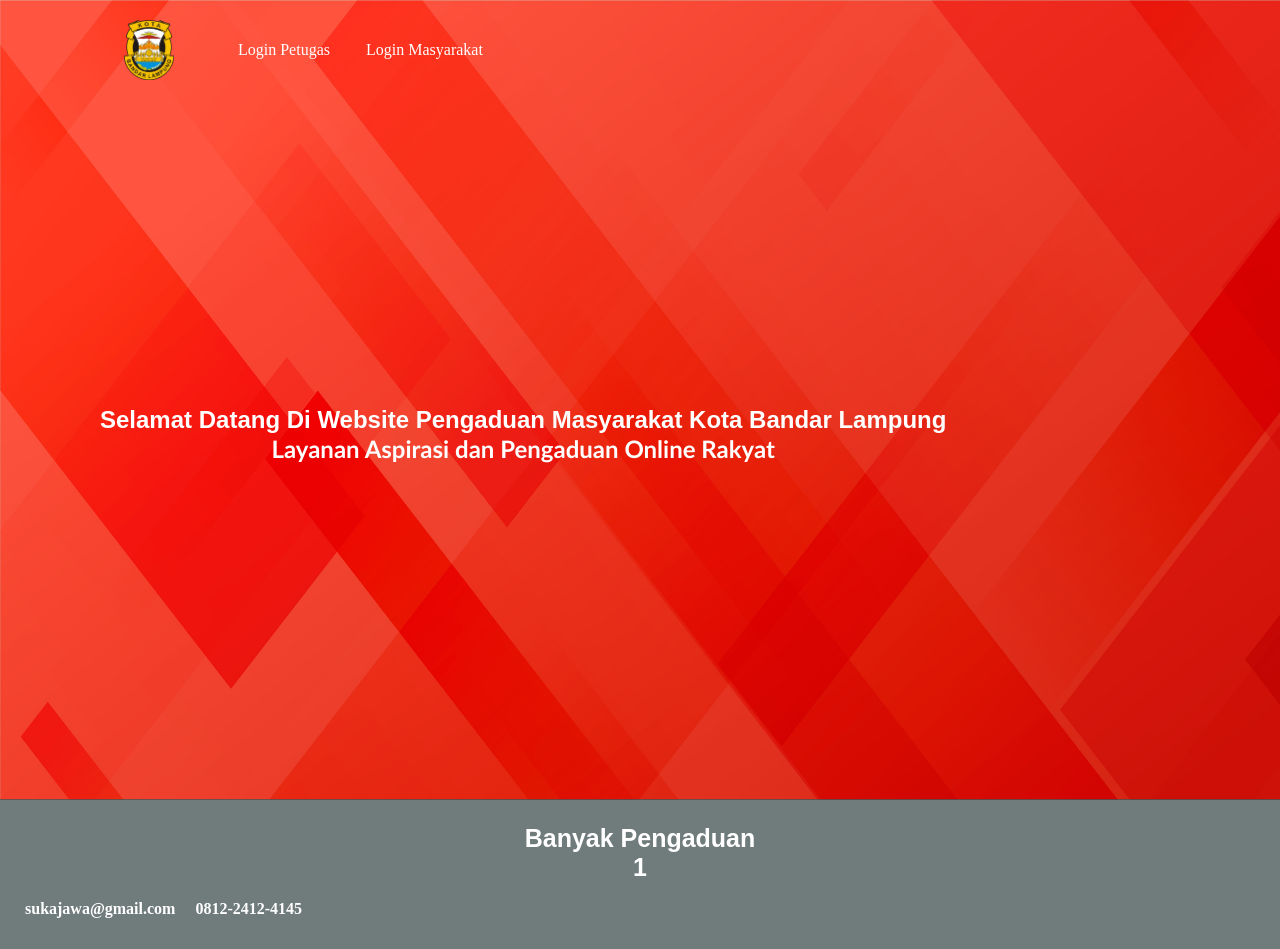
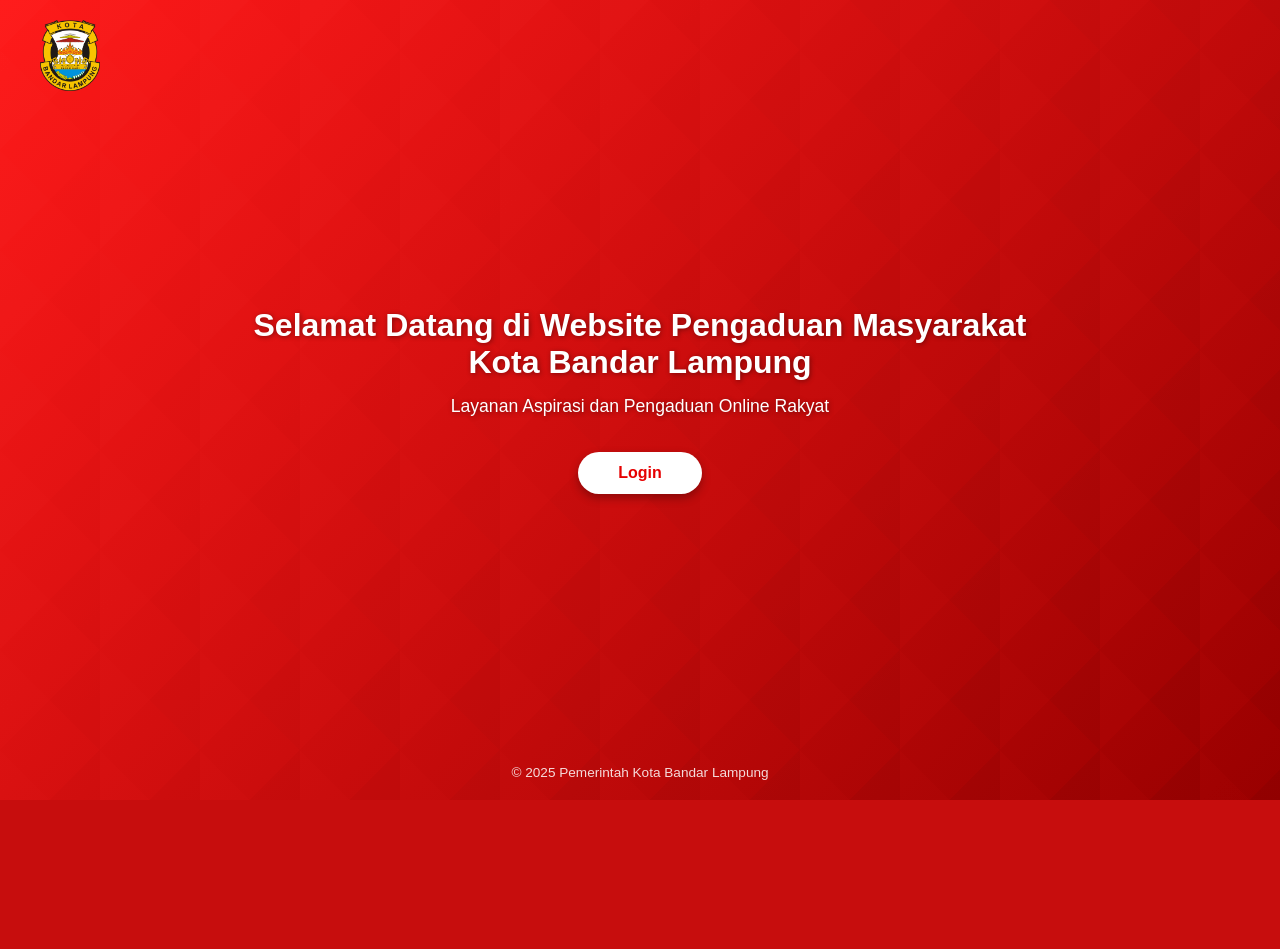
Before and after one commit to Aidil1705/pengaduan, a PHP site: page / in a window 1280 px wide. After the commit the page ends 800 px from the top, so only its background shows below. Run offline with PHP 8.4, Linux system fonts and the light colour scheme; data comes from the database, SQL or seed files in the repository.

Commit message:
perbarui index.php

```diff
--- a/index.php
+++ b/index.php
@@ -1,71 +1,113 @@
 <!DOCTYPE html>
-<html lang="en">
+<html lang="id">
 <head>
   <meta charset="UTF-8">
-    <meta http-equiv="X-UA-Compatible" content="IE=edge">
   <meta name="viewport" content="width=device-width, initial-scale=1.0">
+  <title>Pengaduan Masyarakat Kota Bandar Lampung</title>
   <style>
-        .gambar{
+    * {
+      margin: 0;
+      padding: 0;
+      box-sizing: border-box;
+      font-family: 'Poppins', sans-serif;
+    }
+
+    body {
+      height: 100vh;
+      background: linear-gradient(135deg, #ff1a1a, #990000);
+      display: flex;
+      flex-direction: column;
+      align-items: center;
+      justify-content: center;
+      color: #fff;
       position: relative;
-            top: -100px;
-            height: 100vh;
+      overflow: hidden;
     }
-        .container{
+
+    body::before {
+      content: "";
       position: absolute;
-            margin-top:-500px;
-            color:white;
-            font-family: Calibri;
-            text-align:center;
-            margin-left:100px;
+      inset: 0;
+      background-image:
+        linear-gradient(135deg, rgba(255,255,255,0.08) 25%, transparent 25%),
+        linear-gradient(135deg, transparent 75%, rgba(0,0,0,0.1) 75%),
+        linear-gradient(45deg, rgba(255,255,255,0.05) 25%, transparent 25%),
+        linear-gradient(45deg, transparent 75%, rgba(0,0,0,0.08) 75%);
+      background-size: 100px 100px;
+      mix-blend-mode: overlay;
+      z-index: 0;
+      opacity: 0.8;
     }
-        .h{
-            font-family:arial !important;
+
+    header {
+      position: absolute;
+      top: 20px;
+      left: 40px;
+      display: flex;
+      align-items: center;
+      gap: 10px;
+      z-index: 2;
     }
-        h1{
-            margin-top:25px;
-            font-family:arial;
-            font-size :25px;
-            color:white;
 
+    header img {
+      width: 60px;
     }
-        .footer{
-            position:absolute;
-            margin-top:-105px;
-            width: 100%;
-            height:150px;
-            background-color:#475657c6;
+
+    .content {
+      text-align: center;
+      z-index: 2;
+      text-shadow: 1px 1px 5px rgba(0,0,0,0.4);
     }
-        h4{
-            color:white;
-            margin-left:25px;
+
+    .content h1 {
+      font-size: 2rem;
+      font-weight: 700;
+      margin-bottom: 15px;
+    }
+
+    .content p {
+      font-size: 1.1rem;
+      margin-bottom: 35px;
+    }
+
+    .login-btn {
+      padding: 12px 40px;
+      font-size: 1rem;
+      color: #e60000;
+      background: #fff;
+      border: none;
+      border-radius: 30px;
+      cursor: pointer;
+      transition: 0.3s ease;
+      font-weight: 600;
+      box-shadow: 0 4px 10px rgba(0,0,0,0.3);
+    }
+
+    .login-btn:hover {
+      background: #cc0000;
+      color: #fff;
+      transform: scale(1.05);
+    }
+
+    footer {
+      position: absolute;
+      bottom: 20px;
+      color: rgba(255,255,255,0.85);
+      font-size: 0.85rem;
     }
   </style>
-    <title>Pengaduan Masyarakat</title>
 </head>
 <body>
-<?php
-    include 'header.php';
-    ?>
-    <img class="gambar" src="img/bg4.jpg" width="100%">
-    <br>
-    <div class="container">
-        <h2> <span class="h"> Selamat Datang Di Website Pengaduan Masyarakat Kota Bandar Lampung </span><br>Layanan Aspirasi dan Pengaduan Online Rakyat </h2>
+  <header>
+    <img src="img/logo-bandarlampung.png" alt="Logo Kota Bandar Lampung">
+  </header>
+
+  <div class="content">
+    <h1>Selamat Datang di Website Pengaduan Masyarakat<br>Kota Bandar Lampung</h1>
+    <p>Layanan Aspirasi dan Pengaduan Online Rakyat</p>
+    <button class="login-btn" onclick="location.href='login_masyarakat.php'">Login</button>
   </div>
-    <div class="footer">
-    <center>
-        <h1>
-            Banyak Pengaduan
-            <br>
-            <?php
-            include 'koneksi.php';
-            $qry= mysqli_query($conn, "SELECT * FROM pengaduan");
-            $banyak = mysqli_num_rows($qry);
-            echo ""  .mysqli_num_rows($qry)."";
-            ?>
-        </h1>
-    </center>
-    <br>
-    <h4>sukajawa@gmail.com &nbsp;&nbsp;&nbsp;&nbsp;0812-2412-4145</h4>
-    </div>
+
+  <footer>© 2025 Pemerintah Kota Bandar Lampung</footer>
 </body>
 </html>
```
Lines whose indentation alone changed are shown as unchanged.
